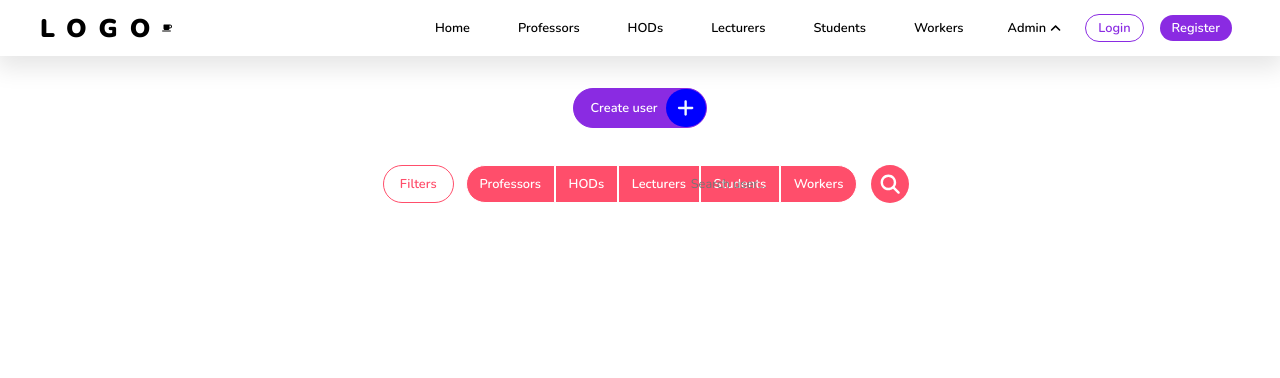
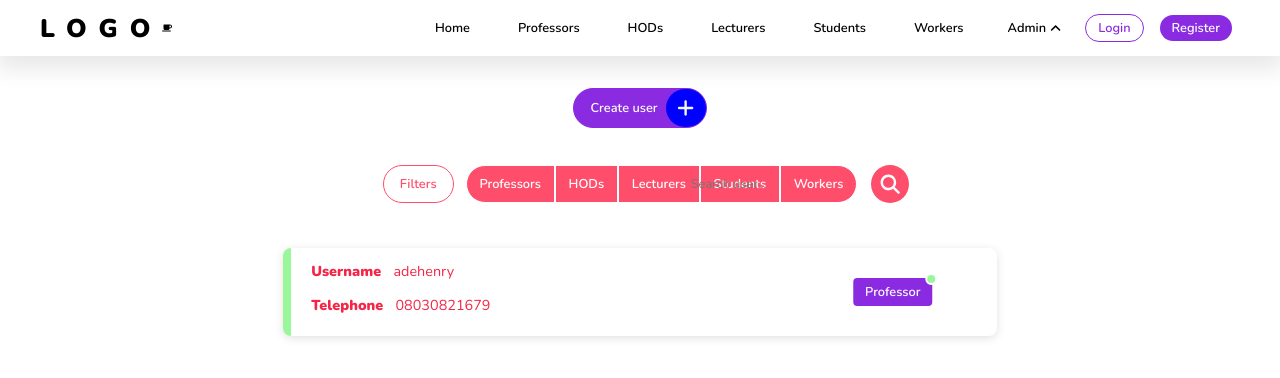
Before and after one commit to AdehenryOmoOba/React-Protected-Routes-with-Role-Based-Authentication, a React (Create React App) app: page /manage-users in a window 1280 px wide. Shown: the top 378 px of the page. Built offline with nearby package versions, Linux system fonts and the light colour scheme.

Commit message:
features

```diff
--- a/src/apolloServer/blogs/Blogs.js
+++ b/src/apolloServer/blogs/Blogs.js
@@ -9,7 +9,7 @@ function Blogs() {
   return (
     <div id="blogs">
       <h2>🌸Blogs🌸</h2>
-      {loading && <h2>Loading...</h2>}
+      {loading && <p style={{ textAlign: "center" }}>Loading...</p>}
       <ul>
         {data &&
           data.allBlogs.map((blog, index) => (
--- a/src/components/Users/Users.css
+++ b/src/components/Users/Users.css
@@ -52,6 +52,7 @@
     height: 6rem;
     width: 65%;
     transition: all 0.5s ease;
+    margin-bottom: 4rem;
 }
 #filter,#search{
 height: 80%;
@@ -101,7 +102,6 @@ height: 80%;
     width: 100%;
     justify-content: flex-end;
     transition: all 0.5s ease;
-
 }
 #search input{
     all: unset;
@@ -135,3 +135,153 @@ height: 80%;
     height: 100%;
     border-radius: 5rem;
 }
+#users-container{
+    height: max-content;
+    width: 60%;
+    flex-direction: column;
+    justify-content: flex-start;
+    padding: 1rem;
+    transition: all 0.5s ease;
+}
+#users-container #user{
+    height: 11rem;
+    width: 100%;
+    background-color: #ffffff;
+    border-radius: 1rem;
+    box-shadow: rgba(99, 99, 99, 0.2) 0px 2px 8px 0px;
+    cursor: pointer;
+    display: flex;
+}
+#users-container #user:not(:last-child){
+    margin-bottom: 1rem;
+}
+#user #left, #user #right{
+    height: 100%;
+    width: 50%;
+}
+#user #left{
+    position: relative;
+    border-radius: 1rem 0 0 1rem ;
+    padding-inline: 2rem;
+}
+#user #left::after{
+    content: "";
+    position: absolute;
+    height: 100%;
+    width: 1rem;
+    inset: 0 auto 0 0;
+    background-color: #9af69a;
+    border-radius: 1rem 0 0 1rem;
+}
+#user #left span{
+    font-size: 1.8rem;
+    font-weight: 900;
+    color: #f42547;
+
+}
+
+#user #left p .user-info{
+    font-weight: normal;
+    background: transparent;
+    width: max-content;
+    padding: 0.5rem 1rem;
+    border-radius: 5rem;
+}
+#user #right{
+    border-radius: 0 1rem 1rem 0 ;
+    justify-content: flex-end;
+    padding-inline: 3rem;
+}
+#role-edit-delete div:first-child{
+    z-index: 10;
+}
+#role-edit-delete div:nth-child(2){
+    z-index: 10;
+    opacity: 0;
+    height: 4rem;
+    width: 20rem;
+}
+#user #right:hover > #role-edit-delete div:first-child{
+    top: 30%;
+}
+#user #right:hover > #role-edit-delete div:nth-child(2){
+    top: 70%;
+    opacity: 1;
+}
+#role-edit-delete{
+    position: relative;
+    height: 90%;
+    width: 20rem;
+    flex-direction: column;
+    justify-content: space-evenly;
+}
+
+#role-edit-delete div{
+    position: absolute;
+    height: 3.5rem;
+    width: max-content;
+    padding: 0;
+    border-radius: 0.5rem;
+    transform: translate(-50%,-50%);
+    left: 50%;
+    top: 50%;
+    transition: all 0.5s ease;
+}
+#role-edit-delete #role-div{
+    background-color: blueviolet;
+}
+#role-edit-delete #role{
+    color: #ffffff;
+    font-size: 1.6rem;
+
+}
+#role-edit-delete #role::after{
+    position: absolute;
+    content: "";
+    height: 1rem;
+    width: 1rem;
+    background-color: #9af69a;
+    inset: -0.6rem -0.6rem auto auto;
+    border: 0.3rem solid #ffffff;
+    border-radius: 2rem;
+}
+
+#role-edit-delete #edit-delete #edit,#role-edit-delete #edit-delete #delete{
+    background-color: transparent;
+    border: 0.1rem solid #dad9d9;
+    margin-inline: 0.1rem;
+    padding-inline: 1rem;
+    height: 3.5rem;
+    border-radius: 0.5rem;
+    width: max-content;
+}
+#edit-delete p{
+    padding: 0;
+    width: max-content;
+    font-size: 1.6rem;
+    color: #ff4e6b;
+}
+#edit-delete #edit,#edit-delete #delete{
+    all: unset;
+    height: 100%;
+    width: 50%;
+    display: flex;
+    align-items: center;
+    justify-content: center;
+}
+[data-icon="pen-to-square"]{
+    color: blueviolet;
+    background-color: #ead7f9;
+    padding: 0.7rem;
+    border-radius: 5rem;
+    display: grid;
+    place-content: center;
+}
+[data-icon="trash-can"]{
+    color: red;
+    background-color: #ffbebe;
+    padding: 0.7rem;
+    border-radius: 5rem;
+    display: grid;
+    place-content: center;
+}
--- a/src/components/Users/Users.js
+++ b/src/components/Users/Users.js
@@ -1,6 +1,11 @@
 import React from "react";
 import { FontAwesomeIcon } from "@fortawesome/react-fontawesome";
-import { faPlus, faSearch } from "@fortawesome/free-solid-svg-icons";
+import {
+  faPlus,
+  faSearch,
+  faEdit,
+  faTrashCan,
+} from "@fortawesome/free-solid-svg-icons";
 import "./Users.css";
 
 function Users() {
@@ -32,6 +37,37 @@ function Users() {
           </form>
         </div>
       </div>
+      <div id="users-container" className="flex">
+        <div id="user">
+          <div id="left">
+            <p>
+              <span>Username </span>
+              <span className="user-info">adehenry</span> {/* USERNAME */}
+            </p>
+            <p>
+              <span>Telephone </span>
+              <span className="user-info">08030821679</span> {/* TELEPHONE */}
+            </p>
+          </div>
+          <div id="right" className="flex">
+            <div id="role-edit-delete" className="flex">
+              <div className="flex" id="role-div">
+                <p id="role">Professor</p> {/* ROLE */}
+              </div>
+              <div className="flex" id="edit-delete">
+                <div id="edit" className="flex">
+                  <p>Edit</p>
+                  <FontAwesomeIcon icon={faEdit} />
+                </div>
+                <div id="delete" className="flex">
+                  <p>Delete</p>
+                  <FontAwesomeIcon icon={faTrashCan} />
+                </div>
+              </div>
+            </div>
+          </div>
+        </div>
+      </div>
     </main>
   );
 }
```
